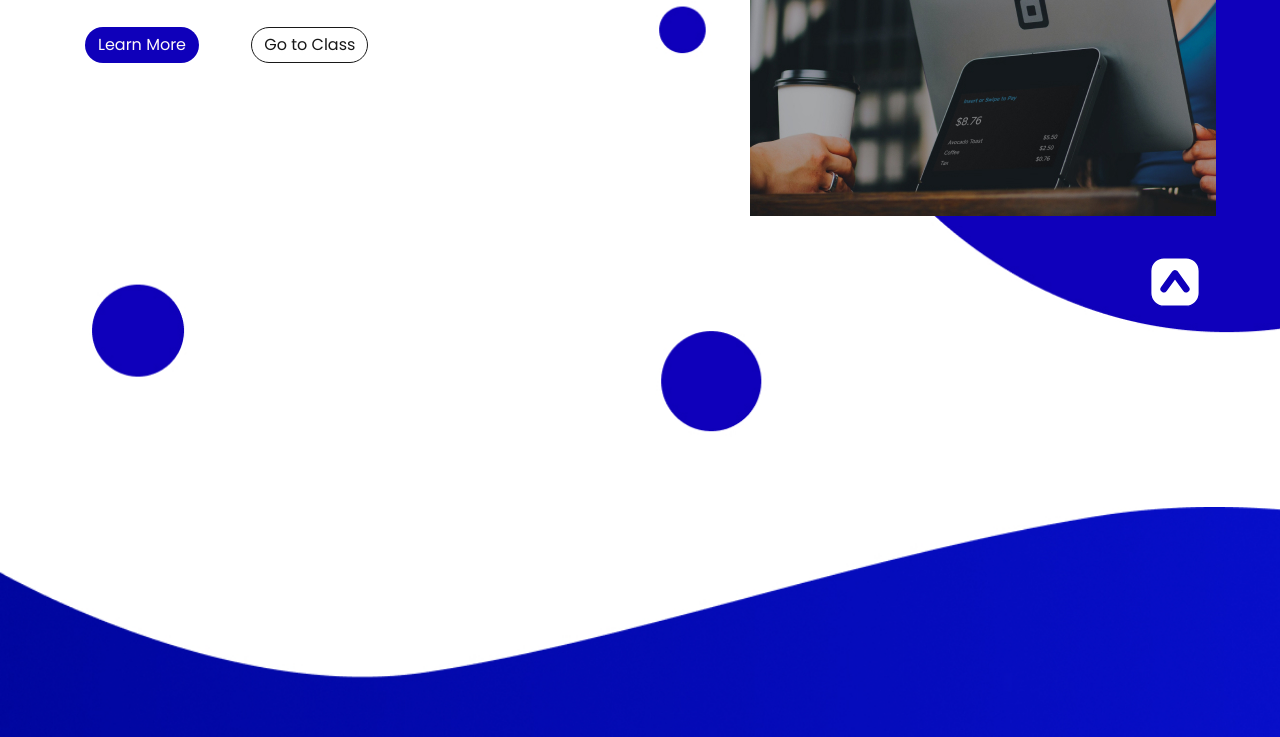
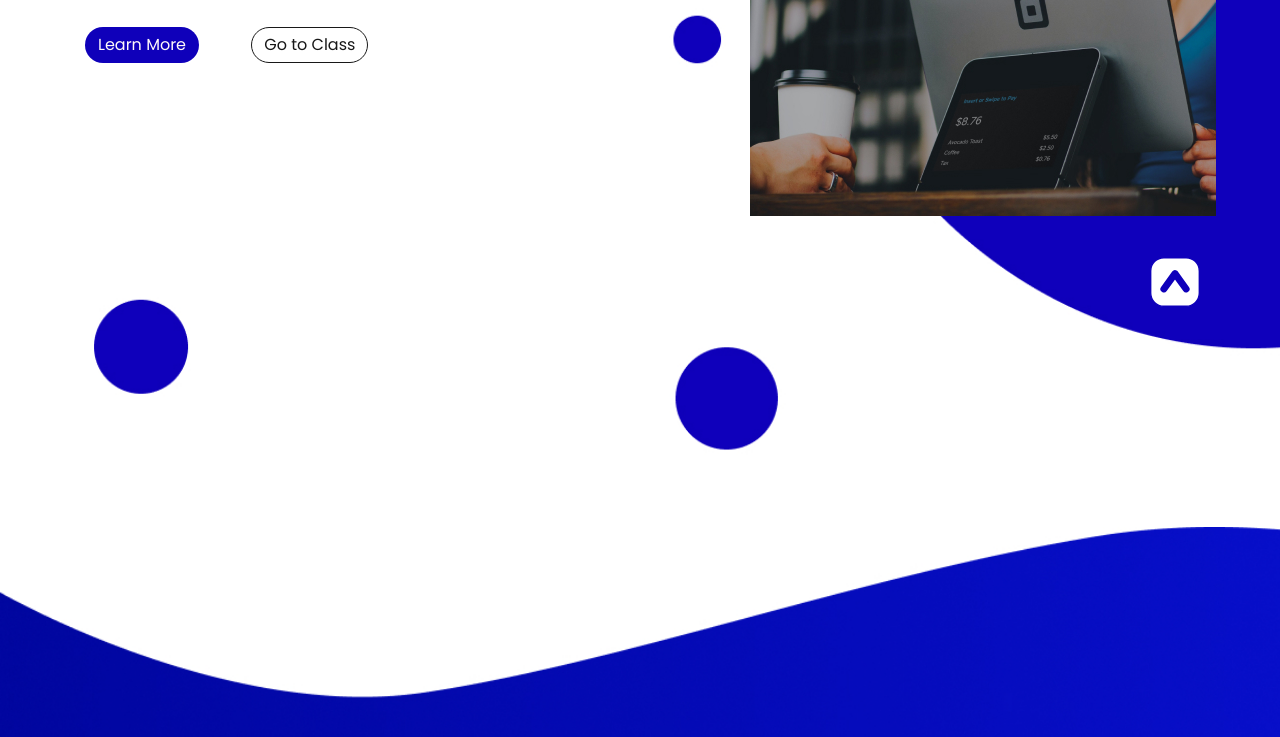
Before and after one commit to kautsarR/BrightFinal, a plain HTML site: page index.html in a window 1280 px wide. Shown: the part 413-1150 px from the top of the page. Drawn offline with nearby package versions, Linux system fonts and the light colour scheme.

Commit message:
Update Homepage
Menyesuikan tampilan pada layar besar

```diff
--- a/style/pages/_homepage.scss
+++ b/style/pages/_homepage.scss
@@ -5,7 +5,7 @@
 .landing {
     background-image: url('/src/images/bg-lp.jpg');
     background-size: cover;
-    height: 920px;
+    height: 940px;
 
     .navbar-brand {
         img {
```
Also changed, not shown: style/main.css.
